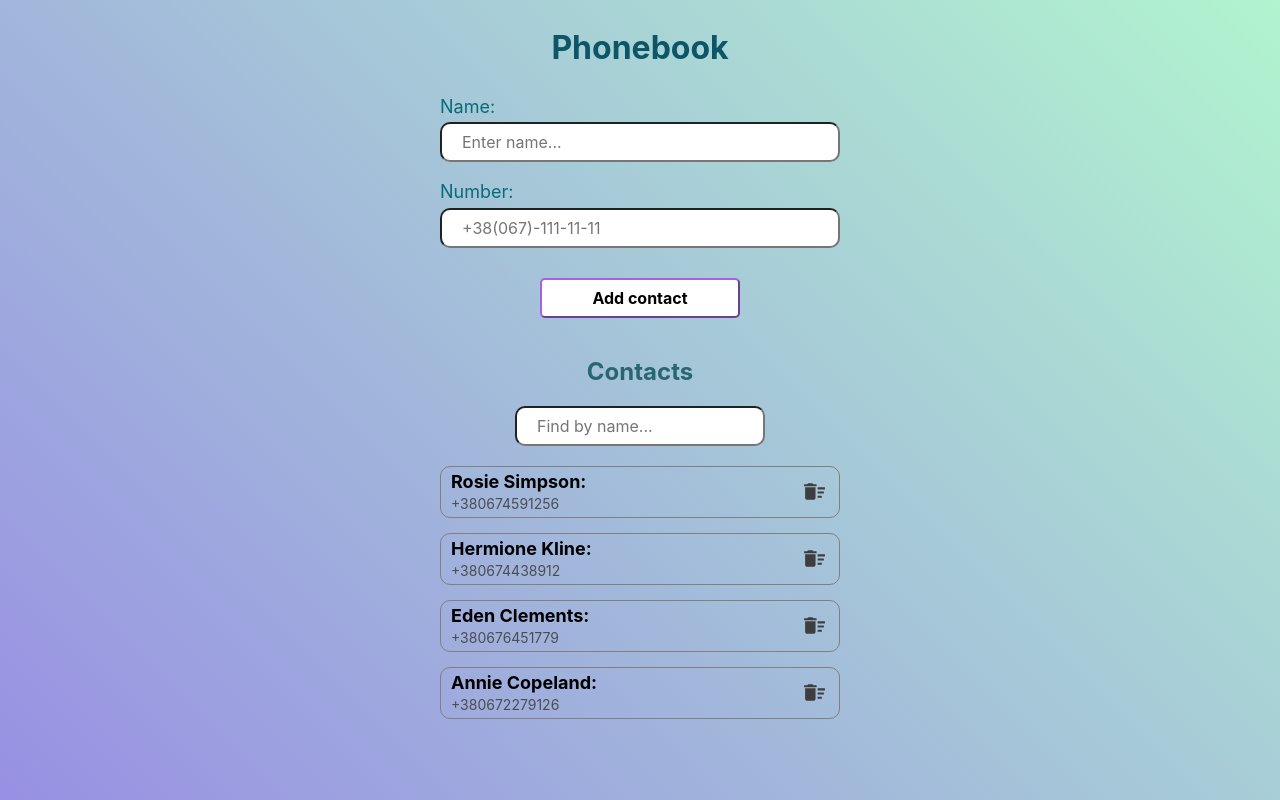
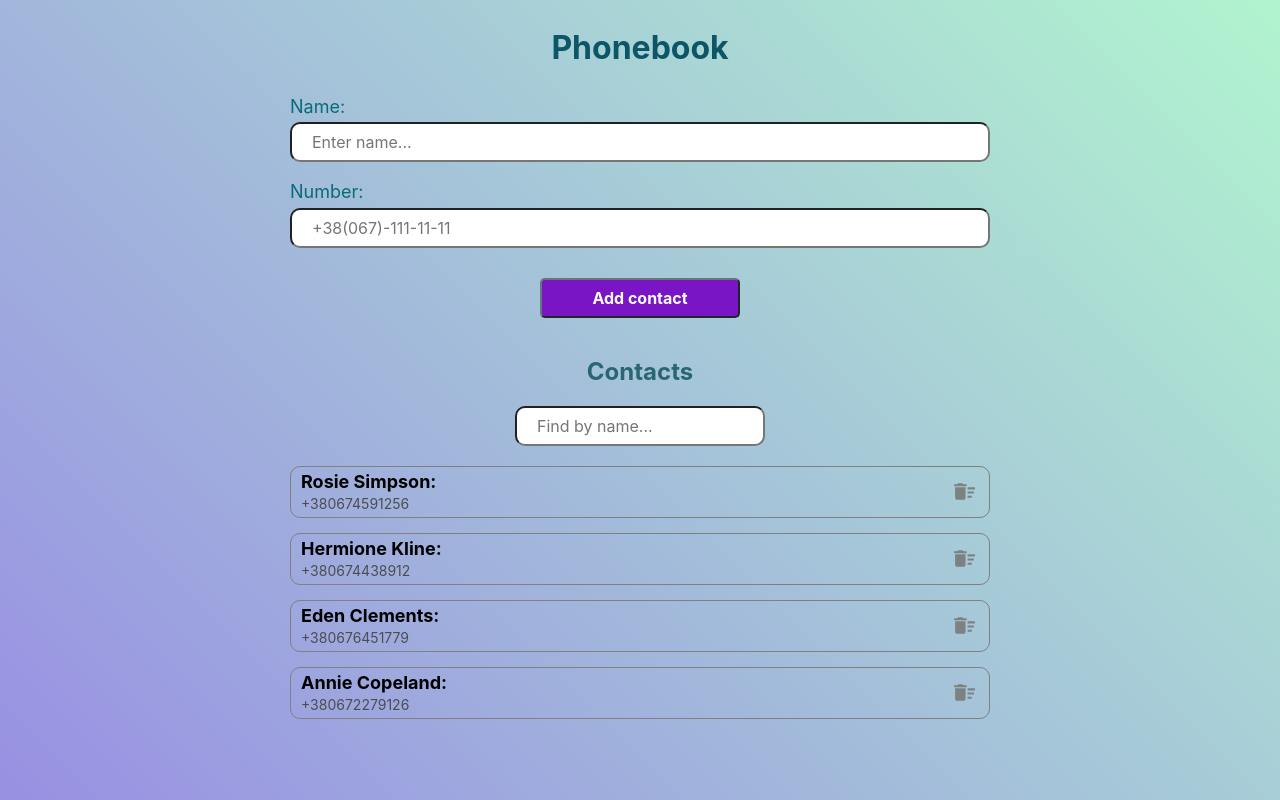
Before and after one commit to RuslanaKravchenko/goit-react-hw-02-phonebook, a React (Create React App) app: page / in a window 1280 px wide. Built offline with nearby package versions, Linux system fonts and the light colour scheme.

Commit message:
Подправлено стили

```diff
--- a/src/components/phonebook/Phonebook.js
+++ b/src/components/phonebook/Phonebook.js
@@ -1,3 +1,4 @@
+// =====================================================================
 import React, { Component } from 'react';
 import ContactForm from './contactForm/ContactForm';
 import ContactList from './contactList/ContactList';
--- a/src/components/phonebook/PhonebookStyled.js
+++ b/src/components/phonebook/PhonebookStyled.js
@@ -1,10 +1,12 @@
 import styled from 'styled-components';
 const Main = styled.main`
-  margin: 0 auto;
-  max-width: 300px;
-
   @media (min-width: 768px) {
+    margin: 0 auto;
     max-width: 400px;
+  }
+  @media (min-width: 1280px) {
+    margin: 0 auto;
+    max-width: 700px;
   }
 
   .phonebook_title {
--- a/src/components/phonebook/contactForm/ContactForm.js
+++ b/src/components/phonebook/contactForm/ContactForm.js
@@ -52,7 +52,7 @@ class ContactForm extends Component {
           <input
             className="form_input"
             placeholder="+38(067)-111-11-11"
-            type="text"
+            type="tel"
             name="number"
             value={number}
             onChange={this.onHandelChange}
--- a/src/components/phonebook/contactForm/ContactFormStyled.js
+++ b/src/components/phonebook/contactForm/ContactFormStyled.js
@@ -37,18 +37,20 @@ const Form = styled.form`
     width: 200px;
     height: 40px;
     font-weight: 700;
+    color: #fff;
+    background-color: #7915c5;
+    border-color: #64787b;
 
-    background-color: #fff;
-    border-color: #a258e0f2;
     border-radius: 5px;
     transition: all 250ms cubic-bezier(0.4, 0, 0.2, 1);
     cursor: pointer;
 
     &:focus,
     &:hover {
-      color: #fff;
-      background-color: #7915c5;
-      box-shadow: 5px 5px 11px 2px rgba(156, 132, 189, 0.35);
+      color: #7915c5;
+      background-color: #fff;
+      border-color: #883dc7f2;
+      box-shadow: 6px 8px 18px 3px rgba(98, 46, 150, 0.23);
 
       outline: none;
     }
--- a/src/components/phonebook/contactList/contactListItem/ContactsListItemStyled.js
+++ b/src/components/phonebook/contactList/contactListItem/ContactsListItemStyled.js
@@ -13,6 +13,7 @@ const ListItem = styled.li`
   }
 
   &:hover {
+    background-color: #f8f4fa;
     border: 1px solid #a75ee1;
     box-shadow: 5px 5px 11px 2px rgba(143, 108, 193, 0.45);
   }
@@ -35,14 +36,14 @@ const ListItem = styled.li`
     outline: none;
     cursor: pointer;
     background-color: transparent;
-  }
-  .listItem_icon {
-    fill: #3e3d3f;
 
-    &:focus,
-    &:hover {
+    &:focus .listItem_icon,
+    &:hover .listItem_icon {
       fill: #0b858b;
     }
   }
+  .listItem_icon {
+    fill: #7c8181;
+  }
 `;
 export default ListItem;
```
